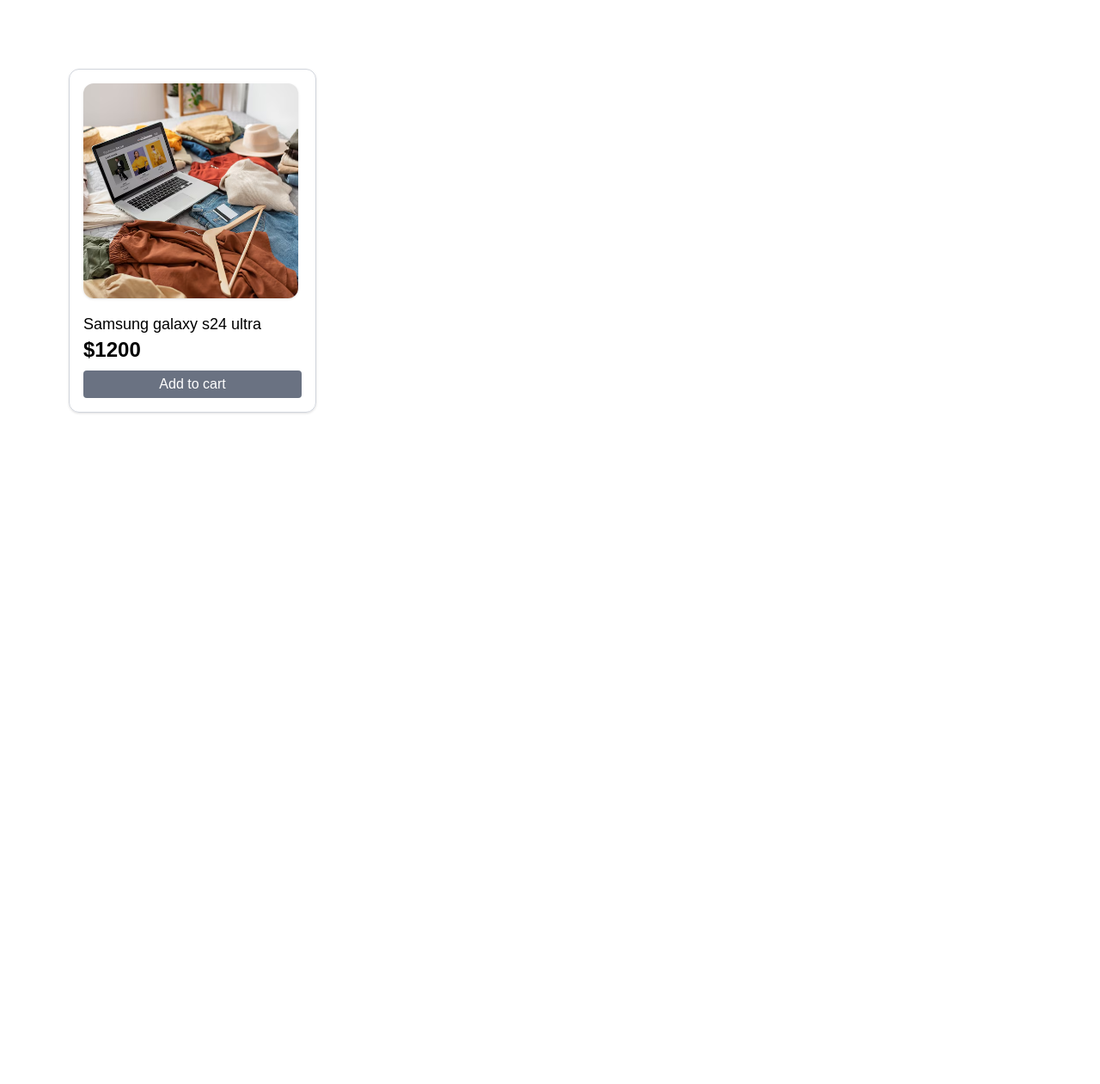
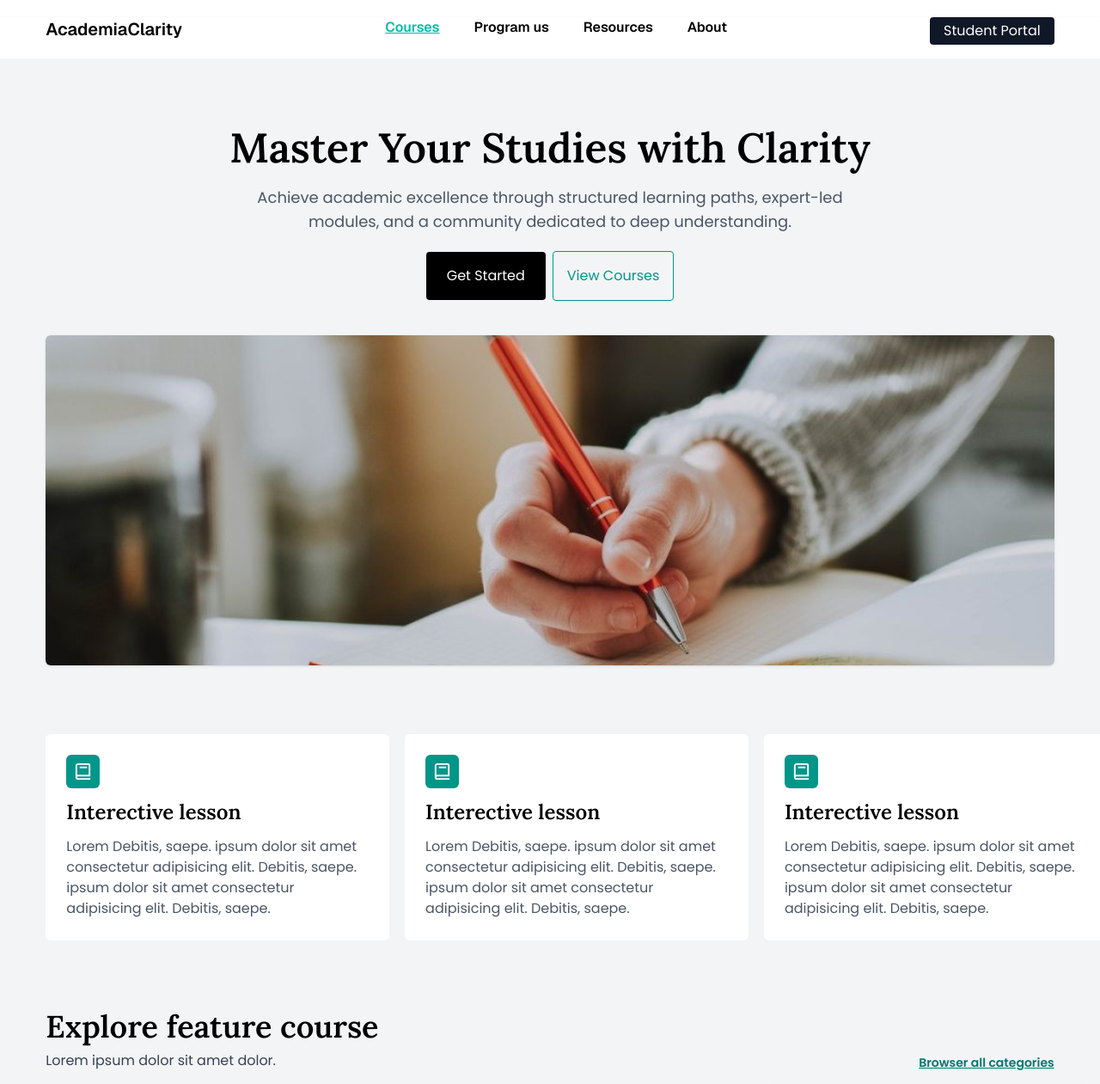
Before and after one commit to mazharul-islam356/practice, a Next.js app: page / in a window 1280 px wide. Shown: the top 1261 px of the page at 86% size. Before the commit the page ends 800 px from the top, so only its background shows below. Built offline with nearby package versions, Linux system fonts and the light colour scheme.

Commit message:
add a full project

```diff
--- /dev/null
+++ b/src/app/ad-section.jsx
@@ -0,0 +1,22 @@
+import React from "react";
+
+const AdSection = () => {
+  return (
+    <div className="max-w-11/12 mx-auto pt-20">
+      <div className="bg-slate-800 p-20 rounded-2xl flex flex-col justify-center  items-center space-y-5">
+        <h1 className="text-4xl text-white font-semibold lora text-center">
+          Ready to elavete your learning?
+        </h1>
+        <p className="text-gray-400 max-w-2xl mx-auto text-center">
+          Lorem ipsum dolor sit amet consectetur adipisicing elit. Facere
+          aliquid impedit unde voluptates quidem
+        </p>
+        <button className="bg-teal-700 text-white px-5 py-3 rounded-lg">
+          Join now
+        </button>
+      </div>
+    </div>
+  );
+};
+
+export default AdSection;
--- /dev/null
+++ b/src/app/card-section.jsx
@@ -0,0 +1,53 @@
+import { Book } from "lucide";
+import React from "react";
+import { BiBook } from "react-icons/bi";
+
+const CardSection = () => {
+  return (
+    <div className="max-w-11/12 mx-auto space-y-5 pt-20">
+      <div className="grid md:grid-cols-3 grid-cols-1 md:gap-20 gap-5">
+        {/* card 01 */}
+        <div className="md:w-100 w-full h-60 bg-white p-6 rounded-md space-y-3">
+          <div className="bg-teal-600 w-fit p-2 rounded-md">
+            <BiBook size={23} color="white" />
+          </div>
+
+          <h1 className="text-2xl font-semibold lora">Interective lesson</h1>
+          <p className="text-gray-600 poppins">
+            Lorem Debitis, saepe. ipsum dolor sit amet consectetur adipisicing
+            elit. Debitis, saepe. ipsum dolor sit amet consectetur adipisicing
+            elit. Debitis, saepe.
+          </p>
+        </div>
+        {/* card 02 */}
+        <div className="md:w-100 w-full h-60 bg-white p-6 rounded-md space-y-3">
+          <div className="bg-teal-600 w-fit p-2 rounded-md">
+            <BiBook size={23} color="white" />
+          </div>
+
+          <h1 className="text-2xl font-semibold lora">Interective lesson</h1>
+          <p className="text-gray-600 poppins">
+            Lorem Debitis, saepe. ipsum dolor sit amet consectetur adipisicing
+            elit. Debitis, saepe. ipsum dolor sit amet consectetur adipisicing
+            elit. Debitis, saepe.
+          </p>
+        </div>
+        {/* card 03 */}
+        <div className="md:w-100 w-full h-60 bg-white p-6 rounded-md space-y-3">
+          <div className="bg-teal-600 w-fit p-2 rounded-md">
+            <BiBook size={23} color="white" />
+          </div>
+
+          <h1 className="text-2xl font-semibold lora">Interective lesson</h1>
+          <p className="text-gray-600 poppins">
+            Lorem Debitis, saepe. ipsum dolor sit amet consectetur adipisicing
+            elit. Debitis, saepe. ipsum dolor sit amet consectetur adipisicing
+            elit. Debitis, saepe.
+          </p>
+        </div>
+      </div>
+    </div>
+  );
+};
+
+export default CardSection;
--- /dev/null
+++ b/src/app/feature-course.jsx
@@ -0,0 +1,121 @@
+import Image from "next/image";
+import React from "react";
+
+const FeatureCourse = () => {
+  return (
+    <div className="max-w-11/12 mx-auto pt-20">
+      <div className="flex justify-between">
+        {/* heding */}
+        <div className="space-y-2">
+          <h1 className="text-4xl font-semibold lora">
+            Explore feature course
+          </h1>
+          <p className="poppins text-gray-700">
+            Lorem ipsum dolor sit amet dolor.
+          </p>
+        </div>
+        {/* categories */}
+        <div className="self-end">
+          <p className="underline text-teal-700 font-semibold text-sm poppins">
+            Browser all categories
+          </p>
+        </div>
+      </div>
+
+      {/* card */}
+
+      <div className="grid grid-cols-2 md:grid-cols-3 mt-4 md:gap-20 gap-10">
+        {/* card 01 */}
+        <div className="border border-gray-300 h-100 md:h-115 md:w-96 w-full shadow rounded-xl">
+          <Image
+            className="object-cover w-full"
+            width={500}
+            height={250}
+            src="/clothes-laptop-bed-arrangement-high-angle_23-2149726124.avif"
+            alt="product-one"
+          />
+          {/* card info */}
+          <div className="m-4 group space-y-2">
+            {/* categories */}
+            <p className="bg-teal-300 px-3 w-fit text-teal-800 font-medium text-sm mb-1">
+              Mathmetics
+            </p>
+            <h2 className="text-2xl md:text-3xl lora font-semibold ">
+              Advance Mathmetics
+            </h2>
+            <p className="poppins text-gray-700">
+              Lorem ipsum dolor sit sit amet consectetur adipisicing elit
+            </p>
+
+            <button
+              disabled
+              className="bg-black text-white w-full py-2 rounded-sm mt-2"
+            >
+              Enroll Now
+            </button>
+          </div>
+        </div>
+        <div className="border border-gray-300 h-100 md:h-115 md:w-96 w-full shadow rounded-xl">
+          <Image
+            className="object-cover w-full"
+            width={500}
+            height={250}
+            src="/clothes-laptop-bed-arrangement-high-angle_23-2149726124.avif"
+            alt="product-one"
+          />
+          {/* card info */}
+          <div className="m-4 group space-y-2">
+            {/* categories */}
+            <p className="bg-teal-300 px-3 w-fit text-teal-800 font-medium text-sm mb-1">
+              Mathmetics
+            </p>
+            <h2 className="text-2xl md:text-3xl lora font-semibold ">
+              Advance Mathmetics
+            </h2>
+            <p className="poppins text-gray-700">
+              Lorem ipsum dolor sit sit amet consectetur adipisicing elit
+            </p>
+
+            <button
+              disabled
+              className="bg-black text-white w-full py-2 rounded-sm mt-2"
+            >
+              Enroll Now
+            </button>
+          </div>
+        </div>
+        <div className="border border-gray-300 h-100 md:h-115 md:w-96 w-full shadow rounded-xl">
+          <Image
+            className="object-cover w-full"
+            width={500}
+            height={250}
+            src="/clothes-laptop-bed-arrangement-high-angle_23-2149726124.avif"
+            alt="product-one"
+          />
+          {/* card info */}
+          <div className="m-4 group space-y-2">
+            {/* categories */}
+            <p className="bg-teal-300 px-3 w-fit text-teal-800 font-medium text-sm mb-1">
+              Mathmetics
+            </p>
+            <h2 className="text-2xl md:text-3xl lora font-semibold ">
+              Advance Mathmetics
+            </h2>
+            <p className="poppins text-gray-700">
+              Lorem ipsum dolor sit sit amet consectetur adipisicing elit
+            </p>
+
+            <button
+              disabled
+              className="bg-black text-white w-full py-2 rounded-sm mt-2"
+            >
+              Enroll Now
+            </button>
+          </div>
+        </div>
+      </div>
+    </div>
+  );
+};
+
+export default FeatureCourse;
--- a/src/app/globals.css
+++ b/src/app/globals.css
@@ -1,3 +1,5 @@
+@import url("https://fonts.googleapis.com/css2?family=Lora:ital,wght@0,400..700;1,400..700&display=swap");
+@import url("https://fonts.googleapis.com/css2?family=Poppins:ital,wght@0,100;0,200;0,300;0,400;0,500;0,600;0,700;0,800;0,900;1,100;1,200;1,300;1,400;1,500;1,600;1,700;1,800;1,900&display=swap");
 @import "tailwindcss";
 
 :root {
@@ -23,8 +25,14 @@
   color: red;
 }
 
+.lora {
+  font-family: "Lora", serif;
+}
+
+.poppins {
+  font-family: "Poppins", sans-serif;
+}
+
 body {
   background: var(--background);
-
-  font-family: Arial, Helvetica, sans-serif;
 }
--- /dev/null
+++ b/src/app/hero-section.jsx
@@ -0,0 +1,43 @@
+import Image from "next/image";
+import React from "react";
+
+const HeroSection = () => {
+  return (
+    <div>
+      <div className="max-w-5xl mx-auto text-center space-y-5 pt-20">
+        <h1 className="text-5xl  font-semibold lora">
+          Master Your Studies with Clarity
+        </h1>
+        <p className="text-lg text-gray-600 poppins">
+          Achieve academic excellence through structured learning paths,
+          expert-led <br /> modules, and a community dedicated to deep
+          understanding.
+        </p>
+
+        <div className="space-x-2 poppins">
+          <button className="bg-black rounded-sm text-white p-4 px-6">
+            Get Started
+          </button>
+          <button className="p-4 border rounded-sm text-teal-600 border-teal-600">
+            View Courses
+          </button>
+        </div>
+      </div>
+
+      {/* image */}
+
+      <div className="max-w-11/12  mx-auto mt-10">
+        <div className="relative w-full h-96">
+          <Image
+            src="/student-portal.jpg"
+            alt="hero-image"
+            fill
+            className="object-cover rounded-md shadow"
+          />
+        </div>
+      </div>
+    </div>
+  );
+};
+
+export default HeroSection;
--- /dev/null
+++ b/src/app/landing-page.jsx
@@ -0,0 +1,22 @@
+import React from "react";
+import Navbar from "./navbar";
+import HeroSection from "./hero-section";
+import CardSection from "./card-section";
+import FeatureCourse from "./feature-course";
+import AdSection from "./ad-section";
+
+const LandingPage = () => {
+  return (
+    <div>
+      <Navbar />
+      <div className="bg-gray-100 pb-5">
+        <HeroSection />
+        <CardSection />
+        <FeatureCourse />
+        <AdSection />
+      </div>
+    </div>
+  );
+};
+
+export default LandingPage;
--- a/src/app/layout.js
+++ b/src/app/layout.js
@@ -12,7 +12,7 @@ const geistMono = Geist_Mono({
 });
 
 export const metadata = {
-  title: "Create Next App",
+  title: "Practice room",
   description: "Generated by create next app",
 };
 
--- a/src/app/navbar.jsx
+++ b/src/app/navbar.jsx
@@ -6,27 +6,34 @@ const Navbar = () => {
   const [isOpen, setIsOpen] = useState(false);
   console.log(isOpen);
   return (
-    <nav className="m-5 flex justify-between shadow pb-2 px-4">
+    <div className="shadow pb-2">
+      <div className="max-w-11/12 mx-auto ">
+        <nav className="flex mt-5 justify-between pb-2 ">
           {/* logo */}
-      <div className="font-semibold text-blue-600 text-xl">LOGO</div>
+          <div className="font-semibold text-black text-xl">
+            AcademiaClarity
+          </div>
 
           {/* list */}
           <div className="md:block hidden">
             <ul className="flex gap-10">
-          <li className="hover:text-blue-500">Home</li>
-          <li className="hover:text-blue-500">About us</li>
-          <li className="hover:text-blue-500">Service</li>
-          <li className="hover:text-blue-500">Contact</li>
+              <li className="text-teal-500 font-semibold underline">Courses</li>
+              <li className="hover:text-teal-500 font-semibold ">Program us</li>
+              <li className="hover:text-teal-500 font-semibold ">Resources</li>
+              <li className="hover:text-teal-500 font-semibold ">About</li>
             </ul>
           </div>
 
           {/* button */}
           <div>
-        <button className="bg-blue-500 px-4 text-white rounded-sm py-1 hidden md:block">
-          Register
+            <button className="bg-gray-900 poppins py-1 px-4 text-white rounded-sm py-1 hidden md:block">
+              Student Portal
             </button>
 
-        <button onClick={() => setIsOpen(!isOpen)} className="md:hidden block">
+            <button
+              onClick={() => setIsOpen(!isOpen)}
+              className="md:hidden block"
+            >
               <BiMenu size={30} />
             </button>
 
@@ -41,25 +48,29 @@ const Navbar = () => {
 
                 {/* Sidebar */}
                 <div className="fixed top-0 left-0 h-full w-64 bg-white shadow-lg z-50 transform transition-transform duration-300">
-              <div className="p-4 space-y-4">
-                <a href="#" className="block text-gray-700 hover:text-black">
-                  Home
-                </a>
-                <a href="#" className="block text-gray-700 hover:text-black">
+                  <div className="">
+                    <ul className="p-4 space-y-4">
+                      <li className="text-teal-500 font-semibold underline">
+                        Courses
+                      </li>
+                      <li className="hover:text-teal-500 font-semibold ">
+                        Program us
+                      </li>
+                      <li className="hover:text-teal-500 font-semibold ">
+                        Resources
+                      </li>
+                      <li className="hover:text-teal-500 font-semibold ">
                         About
-                </a>
-                <a href="#" className="block text-gray-700 hover:text-black">
-                  Services
-                </a>
-                <a href="#" className="block text-gray-700 hover:text-black">
-                  Contact
-                </a>
+                      </li>
+                    </ul>
                   </div>
                 </div>
               </>
             )}
           </div>
         </nav>
+      </div>
+    </div>
   );
 };
 
--- a/src/app/page.jsx
+++ b/src/app/page.jsx
@@ -1,6 +1,7 @@
 import Card from "./card";
 import Flex from "./flex";
 import Form from "./form";
+import LandingPage from "./landing-page";
 import Navbar from "./navbar";
 import TransitionAndTranslate from "./transition-translate";
 
@@ -8,10 +9,11 @@ export default function Home() {
   return (
     <div>
       {/* <Flex /> */}
-      <Card />
+      {/* <Card /> */}
       {/* <TransitionAndTranslate /> */}
       {/* <Navbar /> */}
       {/* <Form /> */}
+      <LandingPage />
     </div>
   );
 }
```
Also changed, not shown: public/student-portal.jpg (added). Lines whose indentation alone changed are shown as unchanged.
